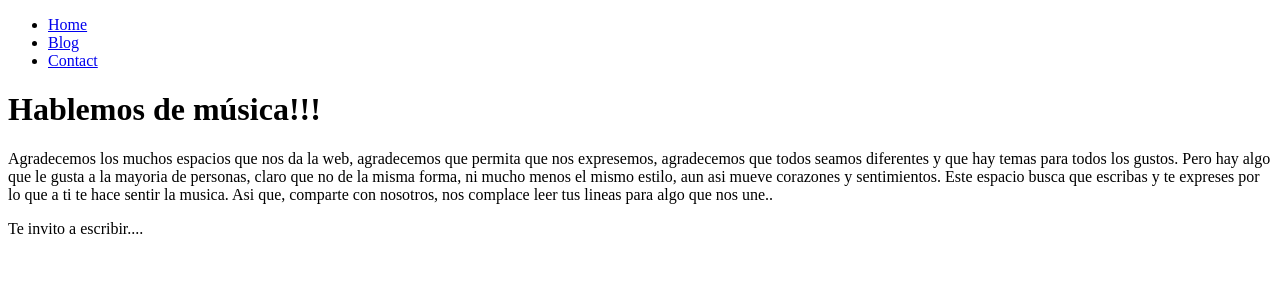
After one commit to AndresMorales-gif/music_blog, a Symfony app: template templates/home/index.html.twig in a window 1280 px wide. The commit adds this page. Shown: the top 300 px of the page. Run offline with Twig, Linux system fonts and the light colour scheme; the template is opened without the code that fills it, so the values that code supplies are empty; some libraries are stand-ins or nearby versions.

Commit message:
Creacion del controlador del home y una pequeña introduccion en la vista de la ruta /

```diff
--- a/templates/base.html.twig
+++ b/templates/base.html.twig
@@ -2,10 +2,25 @@
 <html>
     <head>
         <meta charset="UTF-8">
-        <title>{% block title %}Welcome!{% endblock %}</title>
+        <title>{% block title %}{% endblock %}</title>
         {% block stylesheets %}{% endblock %}
     </head>
     <body>
+    	<div>
+    		<nav>
+    			<ul>
+    				<li>
+    					<a href="/">Home</a>
+    				</li>
+    				<li>
+    					<a href="/blog">Blog</a>
+    				</li>
+    				<li>
+    					<a href="/contact">Contact</a>
+    				</li>
+    			</ul>
+    		</nav>
+    	</div>
         {% block body %}{% endblock %}
         {% block javascripts %}{% endblock %}
     </body>
--- /dev/null
+++ b/templates/home/index.html.twig
@@ -0,0 +1,16 @@
+{% extends 'base.html.twig' %}
+
+{% block title %}Hablemos de música: Home{% endblock %}
+
+{% block body %}
+<div>
+	<div>
+		<h1>Hablemos de música!!!</h1>
+	</div>
+	<div>
+		<p>Agradecemos los muchos espacios que nos da la web, agradecemos que permita que nos expresemos, agradecemos que todos seamos diferentes y que hay temas para todos los gustos. Pero hay algo que le gusta a la mayoria de personas, claro que no de la misma forma, ni mucho menos el mismo estilo, aun asi mueve corazones y sentimientos. Este espacio busca que escribas y te expreses por lo que a ti te hace sentir la musica. Asi que, comparte con nosotros, nos complace leer tus lineas para algo que nos une..</p>
+		<p>Te invito a escribir....</p>
+	</div>
+
+</div>
+{% endblock %}
```
Also changed, not shown: src/Controller/HomeController.php (added, +19 -0 lines).
